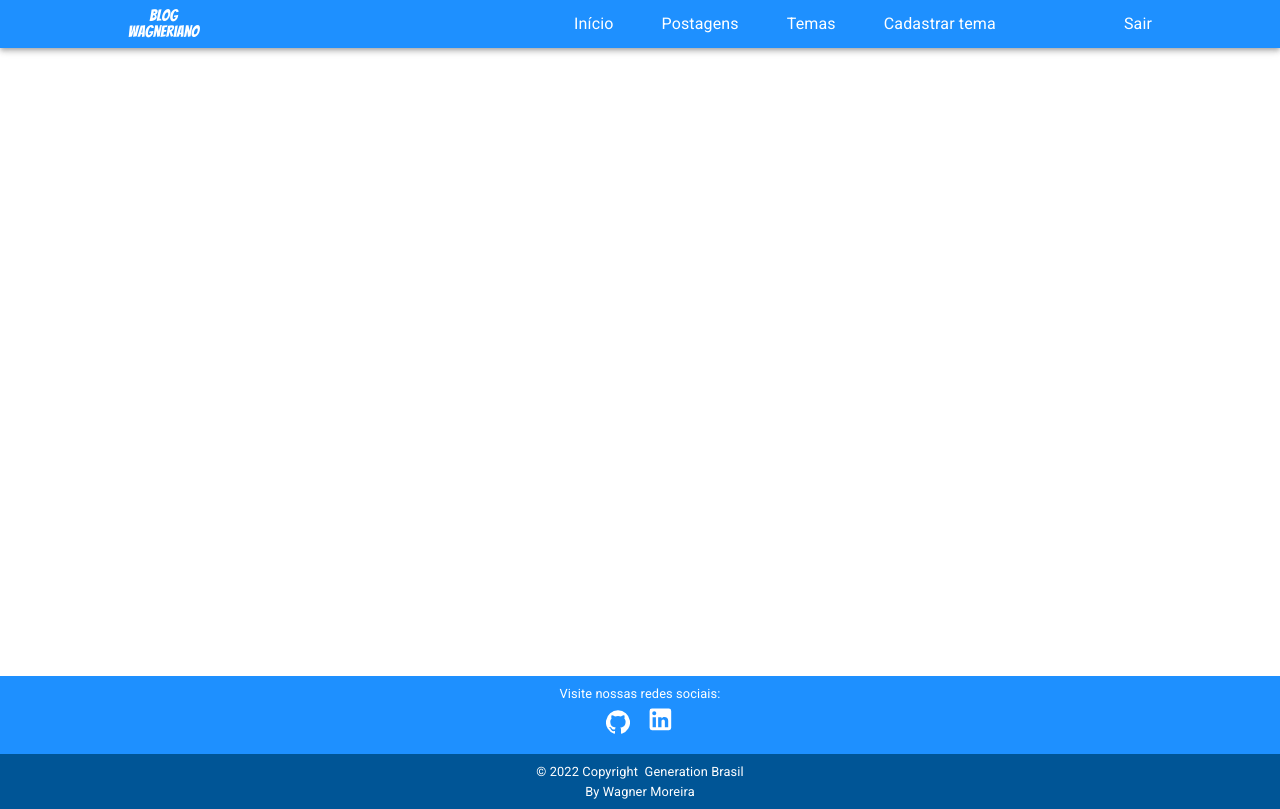
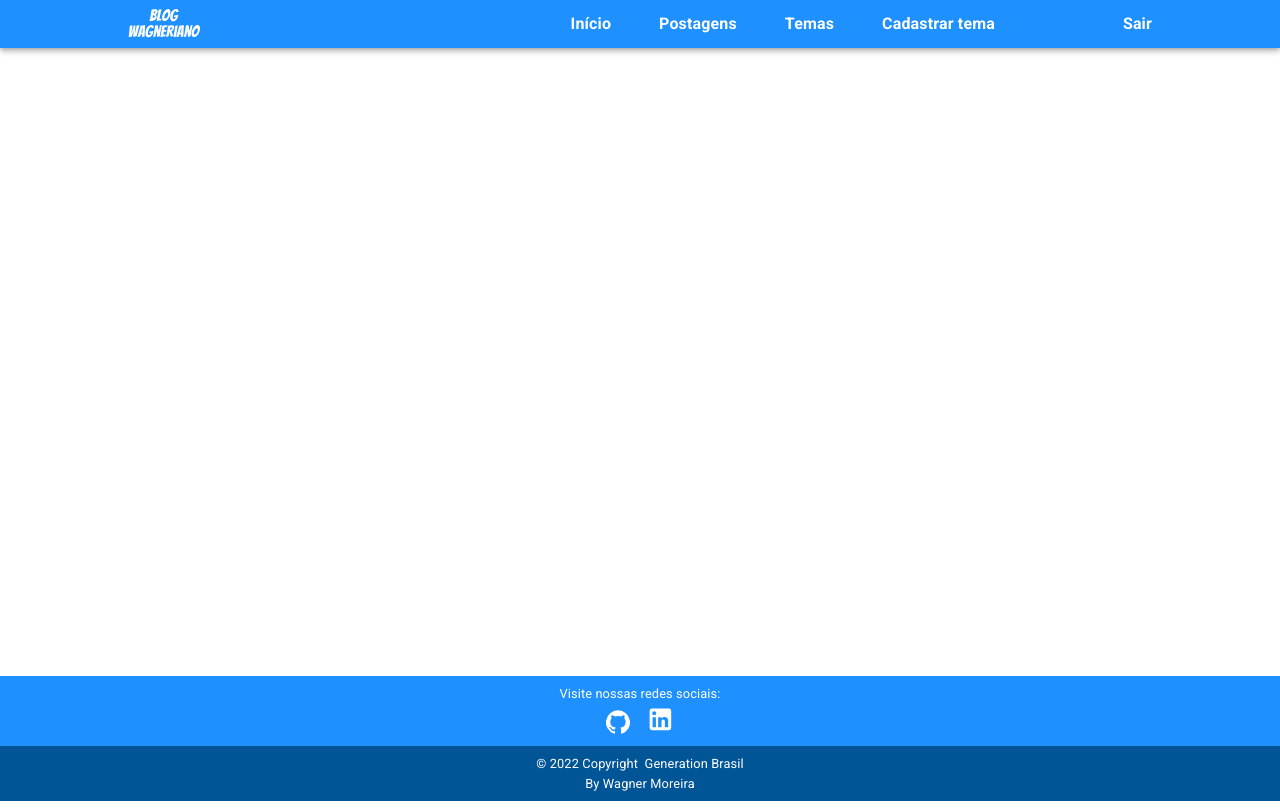
Before and after one commit to wagnermor/blog_pessoal_front, a React (Create React App) app: page /teste-flexbox in a window 1280 px wide. Built offline with nearby package versions, Linux system fonts and the light colour scheme.

Commit message:
Fix: footer and navbar css file

```diff
--- a/src/components/statics/footer/Footer.css
+++ b/src/components/statics/footer/Footer.css
@@ -44,7 +44,7 @@
   line-height: .5;
  }
  .botton_box {
-  margin-top: .5rem;
+  margin-top: 0;
   padding: .5rem 0 .5rem;
   background-color: var(--dodDark);
   width: 100%;
--- a/src/components/statics/navbar/Navbar.css
+++ b/src/components/statics/navbar/Navbar.css
@@ -62,7 +62,7 @@ Bangers: regular 400  */
   text-shadow: 1px 1px 1px var(--dodDark);
 }
 .p_menu {
-  font-weight: 700;
+  font-weight: 700 !important;
 }
 
 @media screen and (max-width: 860px) {
```
